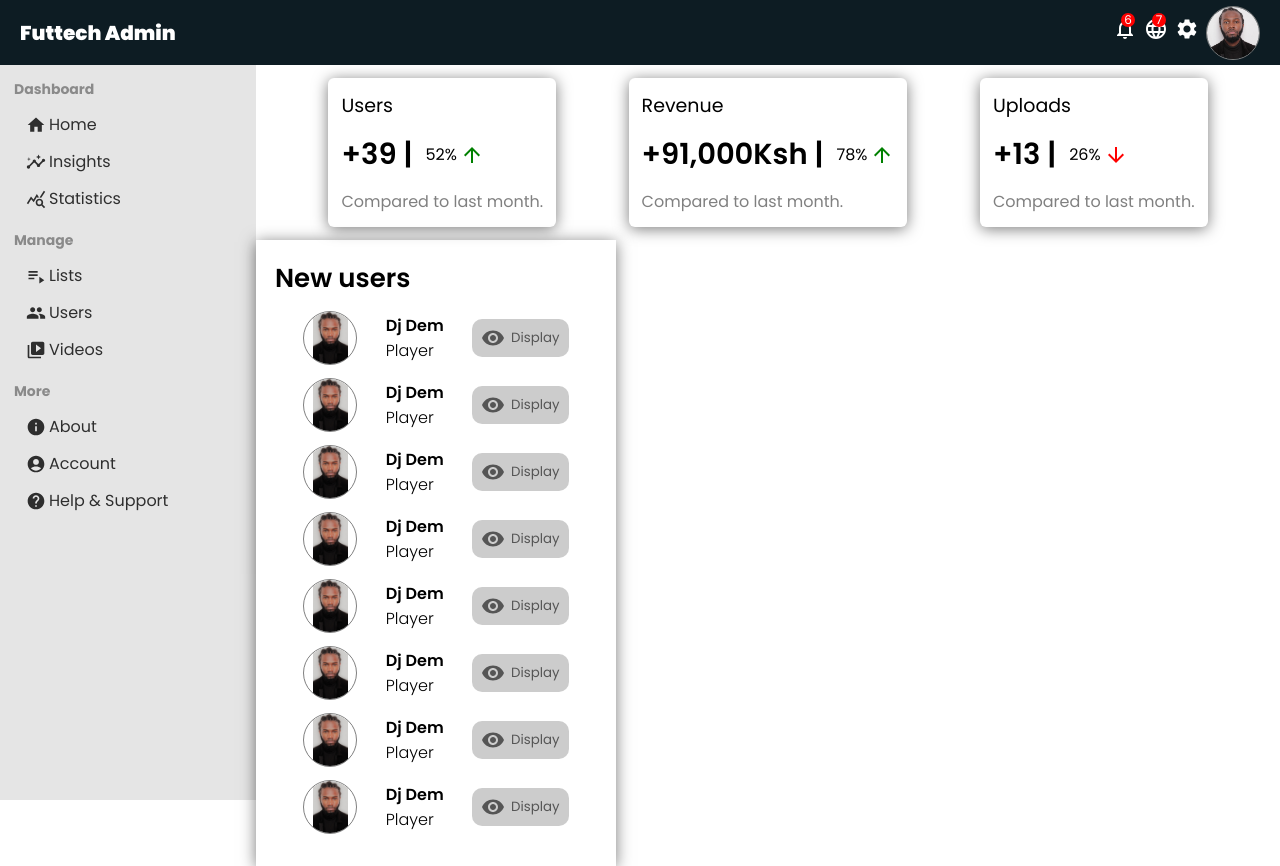
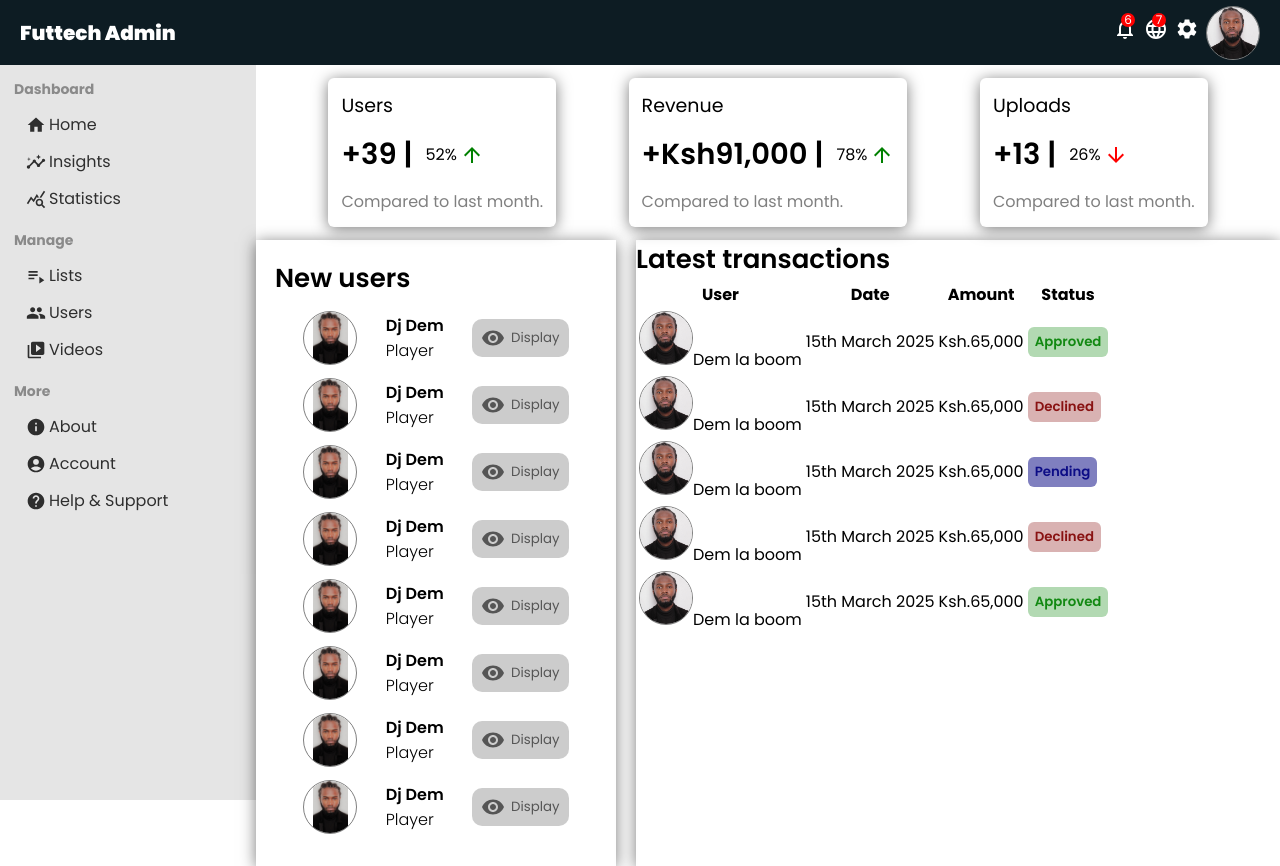
Before and after one commit to kal-kyokya/react-admin-panel, a React (Create React App) app: page / in a window 1280 px wide. Built offline with nearby package versions, Linux system fonts and the light colour scheme.

Commit message:
Lay out a Larger widget for the 'home' page.

```diff
--- a/src/components/widget/Widget.jsx
+++ b/src/components/widget/Widget.jsx
@@ -16,7 +16,7 @@ const Widget = () => {
 	    <div className='widgetItems'>
 		<span className='widgetTitle'>Revenue</span>
 		<div className='widgetData'>
-		    <span className='widgetDataFigure'>+91,000Ksh | </span>
+		    <span className='widgetDataFigure'>+Ksh91,000 | </span>
 		    <span className='widgetDataPercent'>78%<ArrowUpwardIcon className='widgetIcons' /></span>
 		</div>
 		<span className='widgetText'>Compared to last month.</span>
--- a/src/components/widgetLarge/WidgetLarge.jsx
+++ b/src/components/widgetLarge/WidgetLarge.jsx
@@ -1,9 +1,100 @@
 import './widgetLarge.scss';
 
 const WidgetLarge = () => {
+    const Button = ({ type }) => {
+	return (
+	    <button className={'widgetLargeButton ' + type}>
+		{ type }
+	    </button>
+	);
+    };
+
     return (
 	<div className='widgetLarge'>
+	    <h3 className='widgetLargeTitle'>Latest transactions</h3>
+	    <table className='widgetLargeTable'>
+		<thead className='widgetLargeThead'>
+		    <tr className='widgetLargeTr'>
+			<th className='widgetLargeTh'>User</th>
+			<th className='widgetLargeTh'>Date</th>
+			<th className='widgetLargeTh'>Amount</th>
+			<th className='widgetLargeTh'>Status</th>
+		    </tr>
+		</thead>
 
+		<tbody className='widgetLargeTbody'>
+		    <tr className='widgetLargeTr'>
+			<td className='widgetLargeUser'>
+			    <img className='profile'
+				 src='profile1.JPG'
+				 alt='User Profile'
+			    />
+			    <span className='widgetLargeUsername'>Dem la boom</span>
+			</td>
+			<td className='widgetLargeDate'> 15th March 2025</td>
+			<td className='widgetLargeAmount'>Ksh.65,000</td>
+			<td className='widgetLargeStatus'>
+			    <Button type='Approved' />
+			</td>
+		    </tr>
+		    <tr className='widgetLargeTr'>
+			<td className='widgetLargeUser'>
+			    <img className='profile'
+				 src='profile1.JPG'
+				 alt='User Profile'
+			    />
+			    <span className='widgetLargeUsername'>Dem la boom</span>
+			</td>
+			<td className='widgetLargeDate'> 15th March 2025</td>
+			<td className='widgetLargeAmount'>Ksh.65,000</td>
+			<td className='widgetLargeStatus'>
+			    <Button type='Declined' />
+			</td>
+		    </tr>
+		    <tr className='widgetLargeTr'>
+			<td className='widgetLargeUser'>
+			    <img className='profile'
+				 src='profile1.JPG'
+				 alt='User Profile'
+			    />
+			    <span className='widgetLargeUsername'>Dem la boom</span>
+			</td>
+			<td className='widgetLargeDate'> 15th March 2025</td>
+			<td className='widgetLargeAmount'>Ksh.65,000</td>
+			<td className='widgetLargeStatus'>
+			    <Button type='Pending' />
+			</td>
+		    </tr>
+		    <tr className='widgetLargeTr'>
+			<td className='widgetLargeUser'>
+			    <img className='profile'
+				 src='profile1.JPG'
+				 alt='User Profile'
+			    />
+			    <span className='widgetLargeUsername'>Dem la boom</span>
+			</td>
+			<td className='widgetLargeDate'> 15th March 2025</td>
+			<td className='widgetLargeAmount'>Ksh.65,000</td>
+			<td className='widgetLargeStatus'>
+			    <Button type='Declined' />
+			</td>
+		    </tr>
+		    <tr className='widgetLargeTr'>
+			<td className='widgetLargeUser'>
+			    <img className='profile'
+				 src='profile1.JPG'
+				 alt='User Profile'
+			    />
+			    <span className='widgetLargeUsername'>Dem la boom</span>
+			</td>
+			<td className='widgetLargeDate'> 15th March 2025</td>
+			<td className='widgetLargeAmount'>Ksh.65,000</td>
+			<td className='widgetLargeStatus'>
+			    <Button type='Approved' />
+			</td>
+		    </tr>
+		</tbody>
+	    </table>
 	</div>
     );
 }
--- a/src/components/widgetLarge/widgetLarge.scss
+++ b/src/components/widgetLarge/widgetLarge.scss
@@ -1,4 +1,47 @@
 .widgetLarge {
     flex: 2;
+    box-shadow: 0px 2px 15px 0px rgba(0, 0, 0, 0.52);
 
+    .widgetLargeTitle {
+	font-size: 26px;
+	font-weight: 600;
+    }
+
+    .widgetLargeTable {
+
+	.widgetLargeTbody {
+
+    	    .profile {
+		width: 52px;
+		height: 52px;
+		border: 1px solid grey;
+		border-radius: 50%;
+		object-fit: contain;
+		cursor: pointer;
+		background-color: white;
+	    }
+
+	    .widgetLargeButton {
+		padding: 5px 7px;
+		border: none;
+		border-radius: 6px;
+		font-weight: 600;
+
+		&.Approved {
+		    background-color: rgba(0, 128, 0, 0.3);
+		    color: rgba(0, 128, 0, 0.9);
+		}
+
+		&.Declined {
+		    background-color: rgba(128, 0, 0, 0.3);
+		    color: rgba(128, 0, 0, 0.9);
+		}
+
+		&.Pending {
+		    background-color: rgba(0, 0, 128, 0.5);
+		    color: rgba(0, 0, 128, 0.9);
+		}
+	    }
+	}
+    }
 }
```
Also changed, not shown: 1 other file (tests, documents, lock files or other folders).
